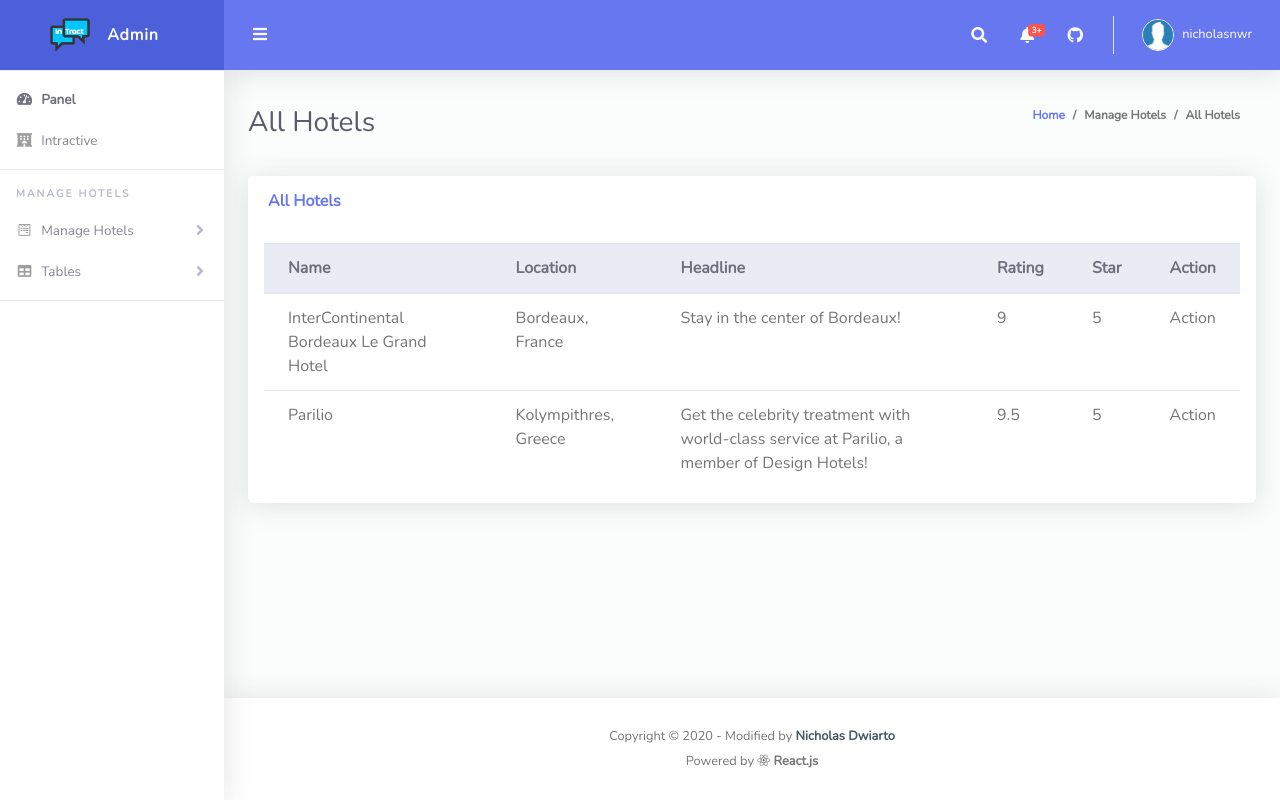
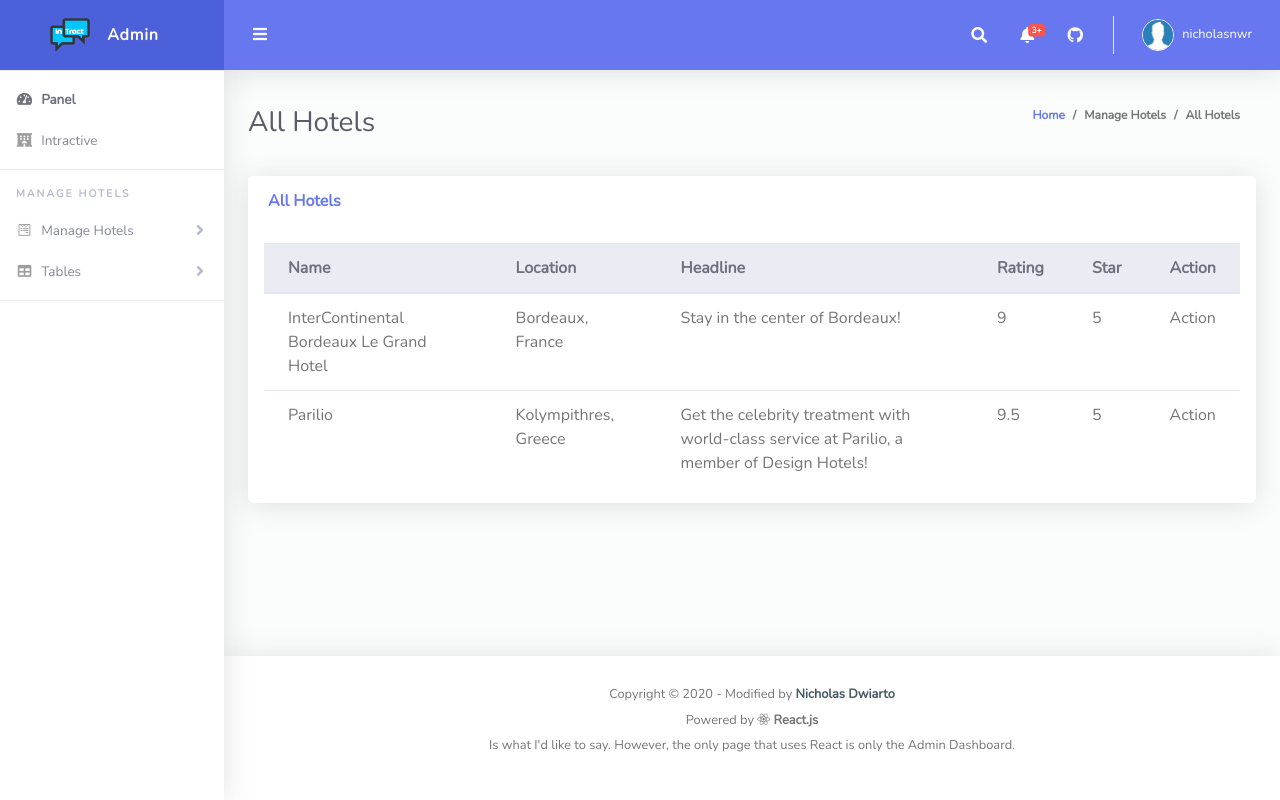
Before and after one commit to lauslim12/intract-hotel-system, a CodeIgniter app: page /Intractive/index.php/admin/showData in a window 1280 px wide. Run offline with CodeIgniter, Linux system fonts and the light colour scheme; a user stored in the database is signed in; data comes from the database, SQL or seed files in the repository; some libraries are stand-ins or nearby versions.

Commit message:
Added a small footer line in the bottom of the code.

```diff
--- a/application/views/templates/admin/footer.php
+++ b/application/views/templates/admin/footer.php
@@ -7,7 +7,8 @@
         <b><a href="https://nicholasdw.com" target="_blank"> Nicholas Dwiarto</a></b>
       </span><br /><br />
       <span>
-        Powered by <i class="fab fa-react"></i> <b>React.js</b>
+        Powered by <i class="fab fa-react"></i> <b>React.js</b><br><br>
+        <p>Is what I'd like to say. However, the only page that uses React is only the Admin Dashboard.</p>
       </span>
     </div>
   </div>
```
